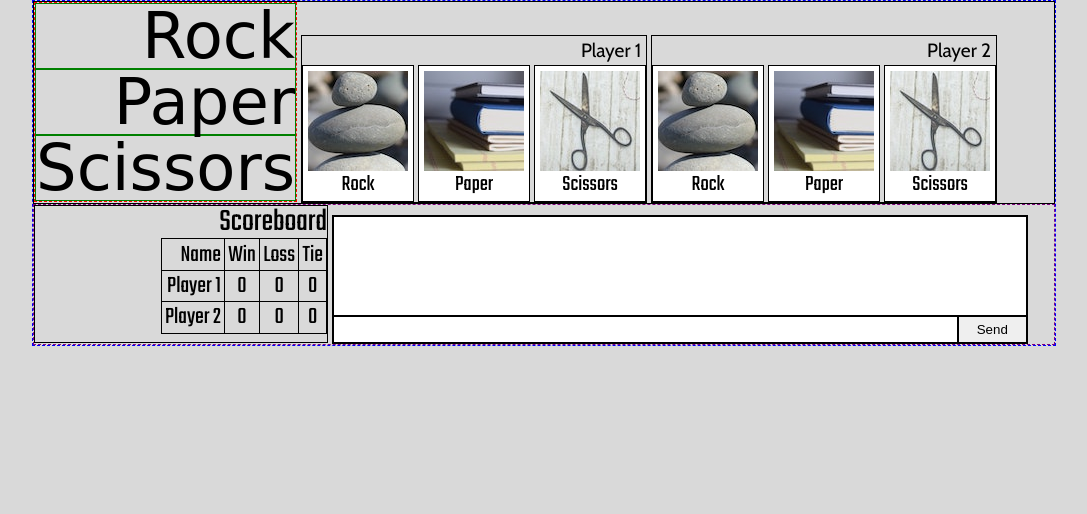
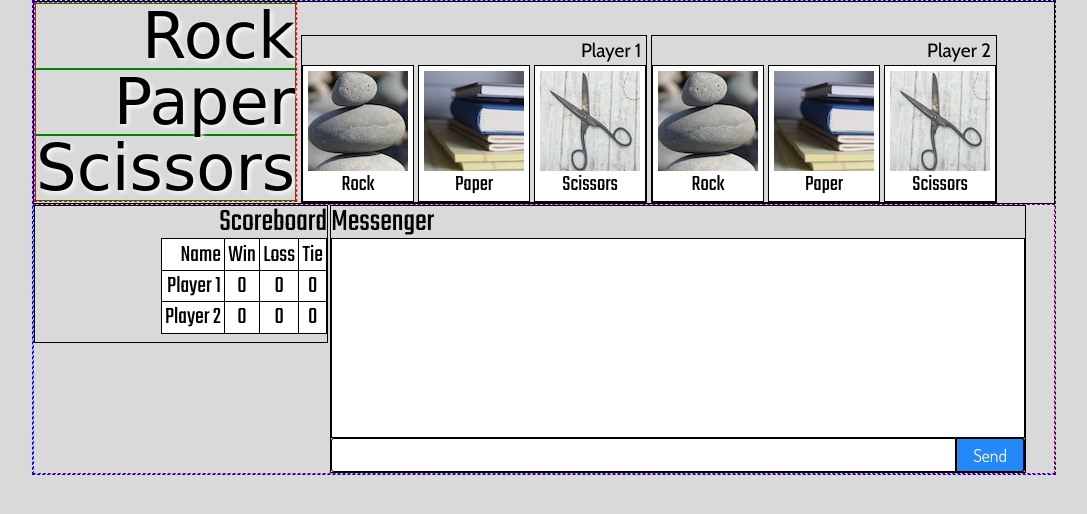
Before and after one commit to hoomanfor/rock-paper-scissors, a plain HTML site: page index.html in a window 1280 px wide. Shown: the whole page, without its empty margins (96-1183 px from the left). Drawn offline with nearby package versions, Linux system fonts and the light colour scheme; no server answers; a web font is replaced by a local one.

Commit message:
refined styling of scoreboard and messenger

```diff
--- a/assets/css/style.css
+++ b/assets/css/style.css
@@ -18,6 +18,7 @@ header {
     font-size: 4rem;
     font-family: 'Fascinate Inline', cursive;
     text-align: right;
+    text-shadow: 2px 2px 5px white;
 }
 
 li {
@@ -53,10 +54,12 @@ main {
     margin-top: 5px;
 }
 
-.name-input {
+.name-input,
+.message-input {
     border-left: 1px solid black;
     border-top: 1px solid black;
     border-bottom: 1px solid black;
+    border-right: 1px solid black;
     font-family: inherit;
     font-size: 1.1rem;
     text-align: right;
@@ -65,14 +68,17 @@ main {
     padding: 5px;
 }
 
-.name-input:focus {
+.name-input:focus,
+.message-input:focus {
     box-shadow: 0 0 3px #1A5991;
     border: 1px solid #1A5991;
     outline: none
 }
 
-.name-submit {
+.name-submit,
+#message-submit {
     border: 1px solid black;
+    border-right: 2px solid black;
     border-top-right-radius: 3px;
     border-bottom-right-radius: 3px;
     background-color: #2488F7;
@@ -82,7 +88,8 @@ main {
     padding: 5px;
 }
 
-.name-submit:hover {
+.name-submit:hover,
+#message-submit:hover {
     background-color: #1A5991;
     cursor: pointer;
 }
@@ -110,18 +117,20 @@ figcaption {
 section {
     border: 1px dashed purple;
     display: block;
+    font-family: 'Teko', sans-serif;
 }
 
 .scoreboard {
     border: 1px solid black;
     font-size: 2rem;
-    font-family: 'Teko', sans-serif;
     display: inline-block;
     text-align: right;
+    vertical-align: top;
     width: 294px;
 }
 
 table {
+    background-color: white;
     display: inline-block;
     text-align: right;
     font-size: 1.5rem;
@@ -137,40 +146,33 @@ td {
     text-align: center;
 }
 
+.m-header {
+    font-size: 2rem;
+    font-family: 'Teko', sans-serif;
+}
+
 .chat-box {
     border: 1px solid black;
     display: inline-block;
     width: 696px;
-    /* overflow:auto;  */
+    font-family: 'Dosis', sans-serif;
 }
 
 #message-display {
+    background-color: white;
     border: 1px solid black;
-    height: 100px;
-    background-color: white;
+    padding: 5px;
+    height: 200px;
     text-align: left;
     overflow-y: auto;
 }
 
-.message-input-container {
-    padding: 0;
-    margin: 0;
-}
-
 .message-input {
-    border: 1px solid black;
-    /* margin: 0;  */
     width: 90%;
-    /* float: left;  */
-    padding: 5px
 }
 
 #message-submit {
-    border:1px solid black;
-    /* margin: 0;  */
     width: 10%;
-    /* float: left;  */
-    padding: 5px;
 }
 
 /* Google Fonts
--- a/assets/javascript/logic.js
+++ b/assets/javascript/logic.js
@@ -118,6 +118,8 @@ function tie() {
   database.ref("players/two").update({
     tie: ties
   });
+  // $("#p1-waiting").html("You have Tied with Player 2. Make a New Selection!")
+  // $("#p2-waiting").html("You have Tied with Player 1. Make a New Selection!")
 }
 
 function p1Win() {
@@ -129,6 +131,8 @@ function p1Win() {
   database.ref("players/two").update({
     loss: p2Losses
   })
+  // $("#p1-waiting").html("You Won. Make a new Selection!")
+  // $("#p2-waiting").html("You Lost. Make a new Selection!")
 }
 
 function p2Win() {
@@ -140,6 +144,8 @@ function p2Win() {
   database.ref("players/two").update({
     win: p2Wins
   })
+  // $("#p1-waiting").html("You Lost. Make a New Selection!")
+  // $("#p2-waiting").html("You Won. Make a New Selection!")
 }
 
 function p1Selector() {
@@ -225,7 +231,7 @@ database.ref("players/one").on("value", function(snapshot) {
       if (snapshot.exists()) {
         $("#p2-waiting").html("");
       } else {
-        $("#p1-waiting").html("Waiting for Player 2 to Join!")
+        $("#p1-waiting").html("Waiting for Player 2 to Join!");
       }
     })
   }
@@ -233,7 +239,6 @@ database.ref("players/one").on("value", function(snapshot) {
 
 database.ref("players/two").on("value", function(snapshot) {
   if (snapshot.exists()) {
-    $("#player-two-name").html(snapshot.val().name);
     $("#p2-win").html(snapshot.val().win);
     $("#p2-tie").html(snapshot.val().tie);
     $("#p2-loss").html(snapshot.val().loss);
@@ -276,6 +281,7 @@ database.ref("messages").orderByChild("date_added").on("child_added", function(s
 
 $(document).on("click", "#p1-name-submit", function(event) {
   $("#p2-waiting").html("");
+  $(".player-two").css("display", "none");
   event.preventDefault();
   console.log("This Works!");
   var playerOneName = $("[name*='p1-name']").val().trim();
@@ -305,6 +311,7 @@ $(document).on("click", "#p1-name-submit", function(event) {
 
 $(document).on("click", "#p2-name-submit", function(event) {
   $("#p1-waiting").html("");
+  $(".player-one").css("display", "none");
   event.preventDefault();
   console.log("This Works!");
   var playerTwoName = $("[name*='p2-name']").val().trim();
--- a/index.html
+++ b/index.html
@@ -102,6 +102,9 @@
 
         <!-- Messenger -->
         <div class="chat-box">
+          <div class="m-header">
+            Messenger
+          </div>
           <div id="message-display"></div>
           <form>
             <div class=".message-input-container">
```
